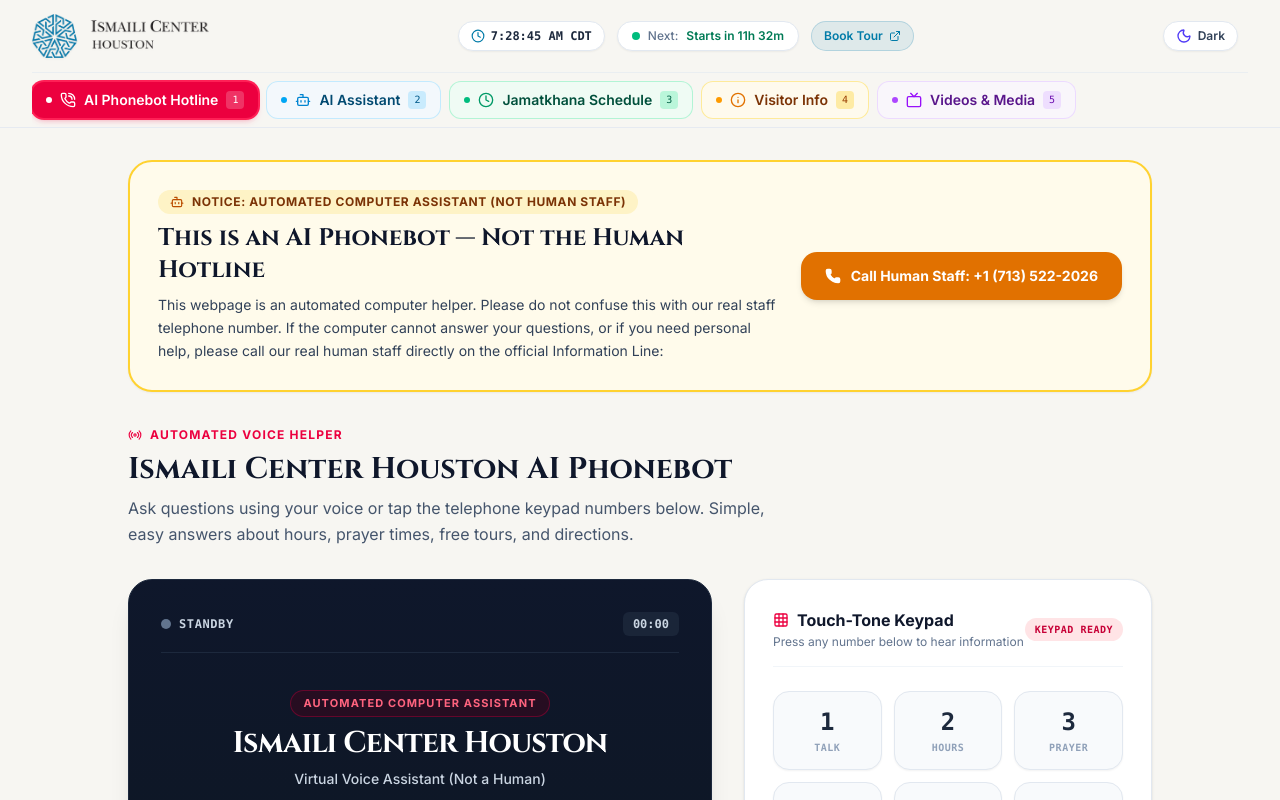
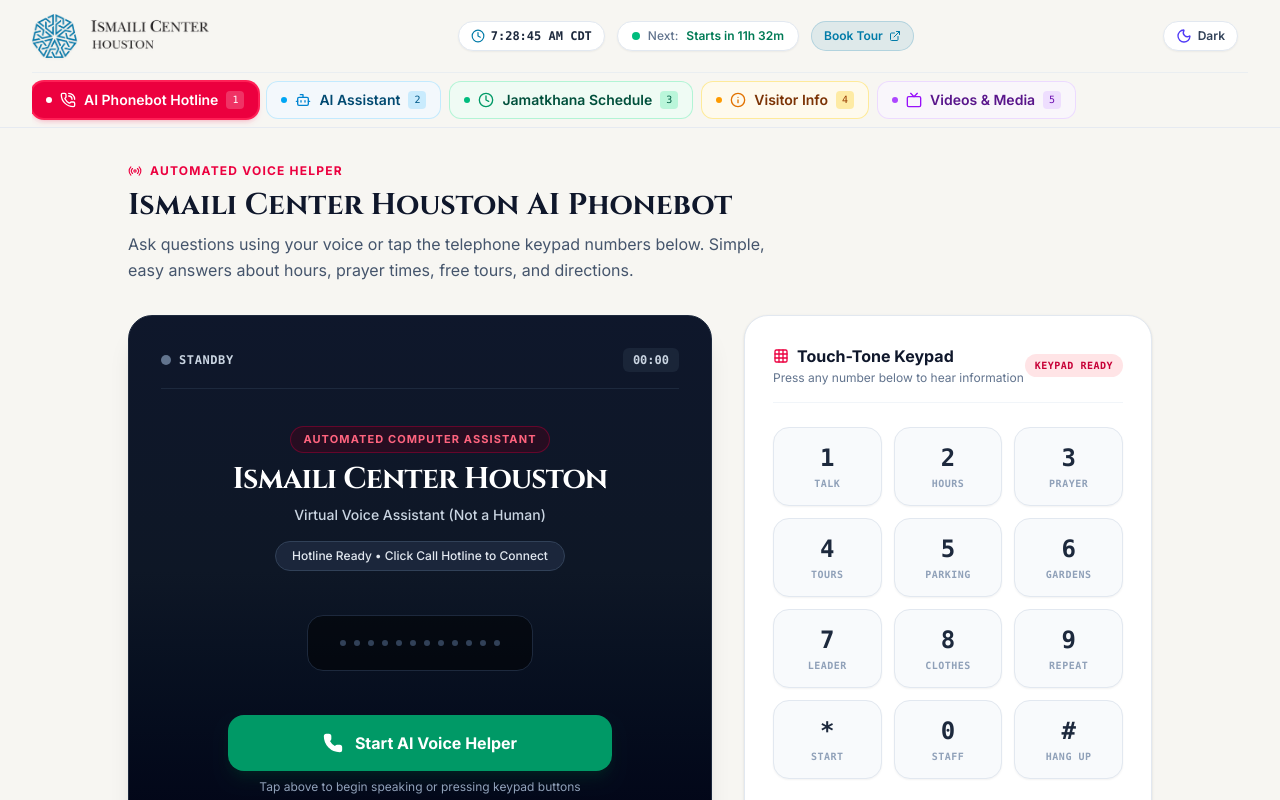
Before and after one commit to eileenarehman-work/Ismaili-Center-Houston-Phonebot-websites-app-, a React (Vite) app: page / in a window 1280 px wide. Shown: the top 800 px of the page. Built offline with nearby package versions, Linux system fonts and the light colour scheme.

Commit message:
fix: standardize prayer terminology and clean responses
Enforce use of "Morning Dua" and "Evening Prayer" by updating system prompts and adding a response-cleaning utility to filter out restricted phrases.

```diff
--- a/server.ts
+++ b/server.ts
@@ -27,6 +27,17 @@
     });
   }
   return geminiClient;
+}
+
+// Helper to strip unwanted prayer phrases from responses
+function stripUnwantedPhrases(text: string): string {
+  if (!text) return "";
+  return text
+    .replace(/\s*\(\s*Subha\s+Jo\s+Niyaz\s*\)/gi, "")
+    .replace(/\s*\(\s*Sanjhi\s+Dua\s*\)/gi, "")
+    .replace(/\bSubha\s+Jo\s+Niyaz\b/gi, "")
+    .replace(/\bSanjhi\s+Dua\b/gi, "")
+    .replace(/[ \t]{2,}/g, " ");
 }
 
 // Built-in high accuracy fallback knowledge base
@@ -392,7 +403,9 @@
    - Respond with warmth, clarity, and precision.
    - Format answers cleanly with markdown headings, structured bullet points, and helpful links where appropriate.
 7. CRITICAL FALLBACK & HUMAN STAFF LINE:
-   - Clarify that you are an automated AI assistant and NOT human staff. If you cannot answer a question, or if the user asks to speak with a human or has unanswered questions, advise them to call the official Human Information Line at +1 (713) 522-2026.`;
+   - Clarify that you are an automated AI assistant and NOT human staff. If you cannot answer a question, or if the user asks to speak with a human or has unanswered questions, advise them to call the official Human Information Line at +1 (713) 522-2026.
+8. CRITICAL TERMINOLOGY RULE:
+   - NEVER use the phrases "Subha Jo Niyaz" or "Sanjhi Dua". Refer to prayer times strictly as "Morning Dua" (or "Morning Prayer") and "Evening Prayer".`;
 
       // Build contents supporting multi-turn conversation history (must start with role: "user")
       const contents: any[] = [];
@@ -433,6 +446,7 @@
 
       const response: any = await Promise.race([generatePromise, timeoutPromise]);
       let replyText = response?.text || (isPhoneMode ? getPhonebotKnowledgeResponse(message) : getKnowledgeBaseResponse(message));
+      replyText = stripUnwantedPhrases(replyText);
 
       // Additional sanitization for phone mode to guarantee no symbols or markdown slip through
       if (isPhoneMode && replyText) {
@@ -445,14 +459,14 @@
           .trim();
       }
 
-      res.json({ reply: replyText, source: "gemini" });
+      res.json({ reply: stripUnwantedPhrases(replyText), source: "gemini" });
       return;
     } catch (err: any) {
       console.warn("Gemini API call error, falling back to rich knowledge base:", err?.message || err);
       const fallbackReply = isPhoneMode
         ? getPhonebotKnowledgeResponse(message)
         : getKnowledgeBaseResponse(message);
-      res.json({ reply: fallbackReply, source: "offline-fallback" });
+      res.json({ reply: stripUnwantedPhrases(fallbackReply), source: "offline-fallback" });
       return;
     }
   }
@@ -461,7 +475,7 @@
   const offlineReply = isPhoneMode
     ? getPhonebotKnowledgeResponse(message)
     : getKnowledgeBaseResponse(message);
-  res.json({ reply: offlineReply, source: "offline" });
+  res.json({ reply: stripUnwantedPhrases(offlineReply), source: "offline" });
 });
 
 // Vite middleware or static serving
--- a/src/components/VoiceHotlineView.tsx
+++ b/src/components/VoiceHotlineView.tsx
@@ -539,35 +539,7 @@
 
   return (
     <div className="max-w-5xl mx-auto space-y-8 pb-12">
-      {/* 1. Clear Distinction & Human Staff Hotline Reassurance Banner */}
-      <div className="bg-amber-50 dark:bg-amber-950/40 border-2 border-amber-300 dark:border-amber-700/70 rounded-3xl p-6 sm:p-7 shadow-xs">
-        <div className="flex flex-col md:flex-row items-start md:items-center justify-between gap-5">
-          <div className="space-y-2 max-w-2xl">
-            <div className="inline-flex items-center space-x-2 px-3 py-1 rounded-full bg-amber-100 dark:bg-amber-900/60 text-amber-900 dark:text-amber-200 text-xs font-bold uppercase tracking-wider">
-              <Bot className="w-3.5 h-3.5 text-amber-700 dark:text-amber-300" />
-              <span>Notice: Automated Computer Assistant (Not Human Staff)</span>
-            </div>
-            <h2 className="text-xl sm:text-2xl font-bold text-slate-900 dark:text-white font-cinzel">
-              This is an AI Phonebot — Not the Human Hotline
-            </h2>
-            <p className="text-sm text-slate-700 dark:text-slate-300 leading-relaxed">
-              This webpage is an automated computer helper. Please do not confuse this with our real staff telephone number. If the computer cannot answer your questions, or if you need personal help, please call our real human staff directly on the official Information Line:
-            </p>
-          </div>
-
-          <div className="flex-shrink-0 w-full md:w-auto">
-            <a
-              href="tel:+17135222026"
-              className="w-full md:w-auto inline-flex items-center justify-center space-x-2.5 px-6 py-3.5 rounded-2xl bg-amber-600 hover:bg-amber-500 text-white font-bold text-sm shadow-md transition-all active:scale-95 cursor-pointer"
-            >
-              <Phone className="w-4 h-4 fill-current" />
-              <span>Call Human Staff: +1 (713) 522-2026</span>
-            </a>
-          </div>
-        </div>
-      </div>
-
-      {/* 2. Page Header with Clean Flow */}
+      {/* Page Header with Clean Flow */}
       <div className="space-y-2">
         <div className="inline-flex items-center space-x-2 text-xs font-bold uppercase tracking-widest text-rose-600 dark:text-rose-400">
           <Radio className="w-3.5 h-3.5 animate-pulse" />
@@ -581,7 +553,7 @@
         </p>
       </div>
 
-      {/* 3. Telephone Console & Touch-Tone Keypad (Spacious Two-Column Layout) */}
+      {/* Telephone Console & Touch-Tone Keypad (Spacious Two-Column Layout) */}
       <div className="grid grid-cols-1 lg:grid-cols-12 gap-8 items-start">
 
         {/* Left Column: Virtual Phone Console (7 cols) */}
--- a/src/utils/smartAssistant.ts
+++ b/src/utils/smartAssistant.ts
@@ -124,8 +124,8 @@
 The Jamatkhana within the Ismaili Center Houston observes the following daily congregational schedule:
 
 - **Bandagi (Early Morning Silent Meditation)**: **4:00 AM – 5:00 AM** daily CT
-- **Morning Dua (Subha Jo Niyaz)**: **5:00 AM – 5:30 AM** daily CT
-- **Evening Prayer (Sanjhi Dua)**:
+- **Morning Dua**: **5:00 AM – 5:30 AM** daily CT
+- **Evening Prayer**:
   - **Monday through Thursday, Saturday & Sunday**: **7:00 PM** CT
   - **Fridays**: **7:30 PM** CT
 
@@ -574,7 +574,7 @@
     }
 
     return {
-      reply: finalReply,
+      reply: stripUnwantedPhrases(finalReply),
       source: 'knowledge-engine',
       suggestedFollowUps: generated.followUps,
     };
@@ -582,7 +582,7 @@
 
   // Graceful conversational fallback
   return {
-    reply: `### Welcome to the Ismaili Center Houston Ambassador
+    reply: stripUnwantedPhrases(`### Welcome to the Ismaili Center Houston Ambassador
 
 The **Ismaili Center Houston** is the first purpose-built Ismaili Center in the United States, located in the Montrose district (Montrose Blvd & Allen Parkway).
 
@@ -594,7 +594,7 @@
 - **Jamatkhana Prayer**: Bandagi (4:00–5:00 AM CT), Morning Dua (5:00–5:30 AM CT), Evening Prayer (7:00 PM Mon–Thu/Sat/Sun; 7:30 PM Fridays CT).
 - **Human Staff Phone**: If your questions are not answered by this AI assistant, please call human staff at **+1 (713) 522-2026**.
 
-How may I assist you further today?`,
+How may I assist you further today?`),
     source: 'knowledge-engine',
     suggestedFollowUps: [
       'What are the visitor hours?',
@@ -606,13 +606,27 @@
 }
 
 /**
+ * Strips unwanted prayer phrases ("Subha Jo Niyaz" and "Sanjhi Dua") from ALL responses.
+ */
+export function stripUnwantedPhrases(text: string): string {
+  if (!text) return '';
+  return text
+    .replace(/\s*\(\s*Subha\s+Jo\s+Niyaz\s*\)/gi, '')
+    .replace(/\s*\(\s*Sanjhi\s+Dua\s*\)/gi, '')
+    .replace(/\bSubha\s+Jo\s+Niyaz\b/gi, '')
+    .replace(/\bSanjhi\s+Dua\b/gi, '')
+    .replace(/[ \t]{2,}/g, ' ');
+}
+
+/**
  * Clean text specifically for spoken voice / telephone manner:
  * Strips all markdown, symbols like *, bullets, headers, URLs, and awkward punctuation.
  * Ensures the Web Speech API never reads out "asterisk", "bullet", "hash", or raw links.
  */
 export function cleanSpokenPhoneText(text: string): string {
   if (!text) return '';
-  return text
+  const sanitized = stripUnwantedPhrases(text);
+  return sanitized
     // Replace markdown links with spoken phrase
     .replace(/\[([^\]]+)\]\(([^)]+)\)/g, '$1 on our website at ismailicenter dot org')
     // Remove bold and italics
@@ -885,7 +899,8 @@
       if (response.ok && contentType.includes('application/json')) {
         const data = await response.json();
         if (data && data.reply) {
-          const finalReply = isPhoneMode ? cleanSpokenPhoneText(data.reply) : data.reply;
+          const raw = stripUnwantedPhrases(data.reply);
+          const finalReply = isPhoneMode ? cleanSpokenPhoneText(raw) : raw;
           return {
             reply: finalReply,
             source: data.source === 'gemini' ? 'gemini-server' : 'knowledge-engine',
@@ -916,12 +931,14 @@
 - Do NOT use bullet points, numbered lists, asterisks, hashtags, or markdown symbols.
 - Keep answers concise (2 to 3 simple sentences).
 - Always say times are in Houston Central Time.
+- CRITICAL TERMINOLOGY: NEVER use terms like "Subha Jo Niyaz" or "Sanjhi Dua". Refer to them strictly as "Morning Dua" (or "Morning Prayer") and "Evening Prayer".
 - CRITICAL FALLBACK: If you do not know the answer or cannot answer a question, say: "I am sorry, I do not know the answer to that question. Please call our human staff at the official Information Line at +1 (713) 522-2026. They will be happy to assist you."`
         : `You are the digital AI assistant for the Ismaili Center Houston. You are an automated AI computer program, NOT a human staff member.
 Rules:
 - Use clear, simple, accessible words so that all visitors, including immigrants and non-native English speakers, can easily understand.
 - All schedules are strictly in US Central Time (Houston, TX). Public visiting hours are Tuesdays, Thursdays, Saturdays, and Sundays from 10:00 AM to 4:00 PM CT (Gardens 8:00 AM to 4:00 PM CT). Entry is free. Free tours can be booked at https://ismailicenter.org/tour-booking/.
 - Jamatkhana schedule: Bandagi 4:00-5:00 AM, Morning Dua 5:00-5:30 AM, Evening Prayer 7:00 PM (7:30 PM on Fridays).
+- CRITICAL TERMINOLOGY: NEVER use terms like "Subha Jo Niyaz" or "Sanjhi Dua". Refer to them strictly as "Morning Dua" (or "Morning Prayer") and "Evening Prayer".
 - Building design: Farshid Moussavi. Gardens: Nelson Byrd Woltz (11 acres). Location: Montrose Blvd & Allen Parkway, Houston, TX.
 - Provide polite, warm, simple responses formatted with markdown.
 - CRITICAL FALLBACK: If you do not know the answer or cannot answer a question, advise the user to contact the official human staff Information Line at +1 (713) 522-2026.`;
@@ -956,7 +973,8 @@
         const data = await response.json();
         const candidateText = data?.candidates?.[0]?.content?.parts?.[0]?.text;
         if (candidateText) {
-          const finalReply = isPhoneMode ? cleanSpokenPhoneText(candidateText) : candidateText;
+          const raw = stripUnwantedPhrases(candidateText);
+          const finalReply = isPhoneMode ? cleanSpokenPhoneText(raw) : raw;
           return {
             reply: finalReply,
             source: 'gemini-client',
```
